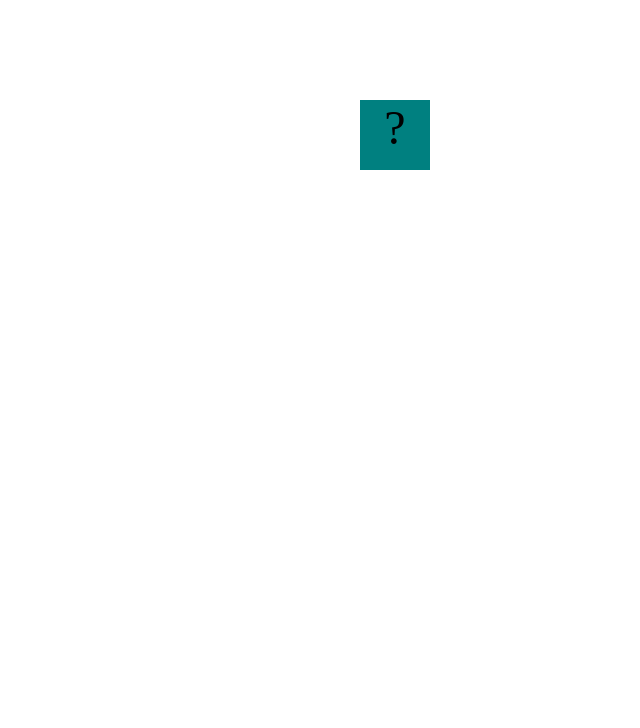
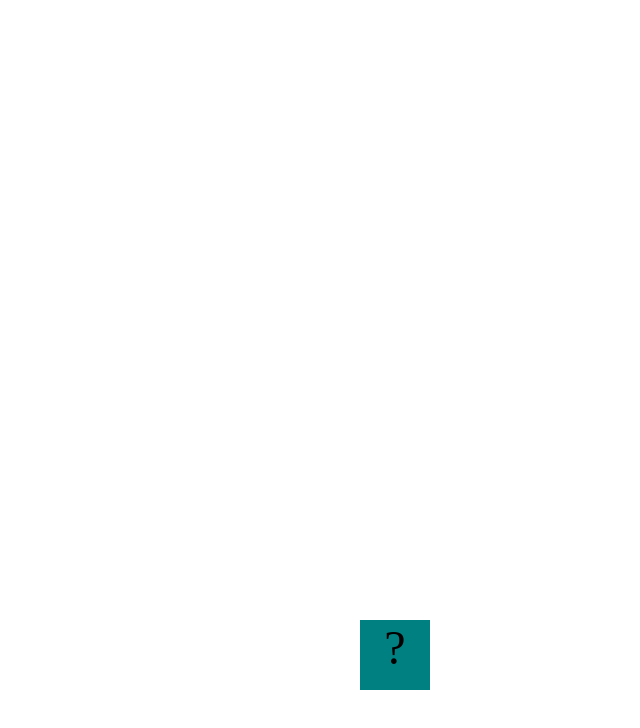
Before and after one commit to SelenaNguyen7/SelenaNguyen7.github.io, a plain HTML site: page projects/bouncing-box/index.html in a window 1280 px wide. Shown: the whole page, without its empty margins (640-1280 px from the left). Drawn offline with Linux system fonts and the light colour scheme.

Commit message:
add bouncing box

```diff
--- a/projects/bouncing-box/index.html
+++ b/projects/bouncing-box/index.html
@@ -48,10 +48,10 @@
 			box.on('click', handleBoxClick);
 
 			// moves the Box to a new position on the screen along the X-Axis
-			function moveBoxTo(newPositionX) {
-				box.css("left", newPositionX);
-
-			}
+			function moveBoxTo(newPositionX, newPositionY) {
+     		 	box.css('left', newPositionX);
+     		 	box.css('top', newPositionY);
+  			}
 
 			// changes the text displayed on the Box
 			function changeBoxText(newText) {
@@ -66,21 +66,34 @@
 
             var positionX = 0;
 			var points = 0;
-			var speed = 10;
+			var speedX = 10;
+			var positionY= 0;
+			var speedY= 10;
+			var boardHeight = jQuery(window).height();
+			var randNum = Math.random() * 100;
+
 			/*
 			This Function will be called 20 times/second. Each time it is called,
 			it should move the Box to a new location. If the box drifts off the screen
 			turn it around!
 			*/
 			function update() {
-				positionX = positionX + speed
-				moveBoxTo(positionX);
+				positionX = positionX + speedX;
+				positionY = positionY + speedY
+				moveBoxTo(positionX, positionY);
 
 			if (positionX > boardWidth) {
-				speed = -speed;
+				speedX *= -1;
 			}
 			if(positionX < 0) {
-				speed = -speed;
+				speedX *= -1;
+			}
+
+			if (positionY > boardHeight){
+				speedY *= -1;
+			}
+			if(positionY < 0){
+				speedY *= -1;
 			}
 		    };
 
@@ -91,9 +104,15 @@
 			*/
 			function handleBoxClick() {
 				positionX = 0;
+				points = points + 1;
 				changeBoxText(points);
-				points = points + 1;
 				speed = speed + 3
+				if (speed > 0) {
+					speed += 3;
+				}
+				else if (speed < 0) {
+					speed -= 3;
+				}
 			};
 		})();
 	</script>
```
